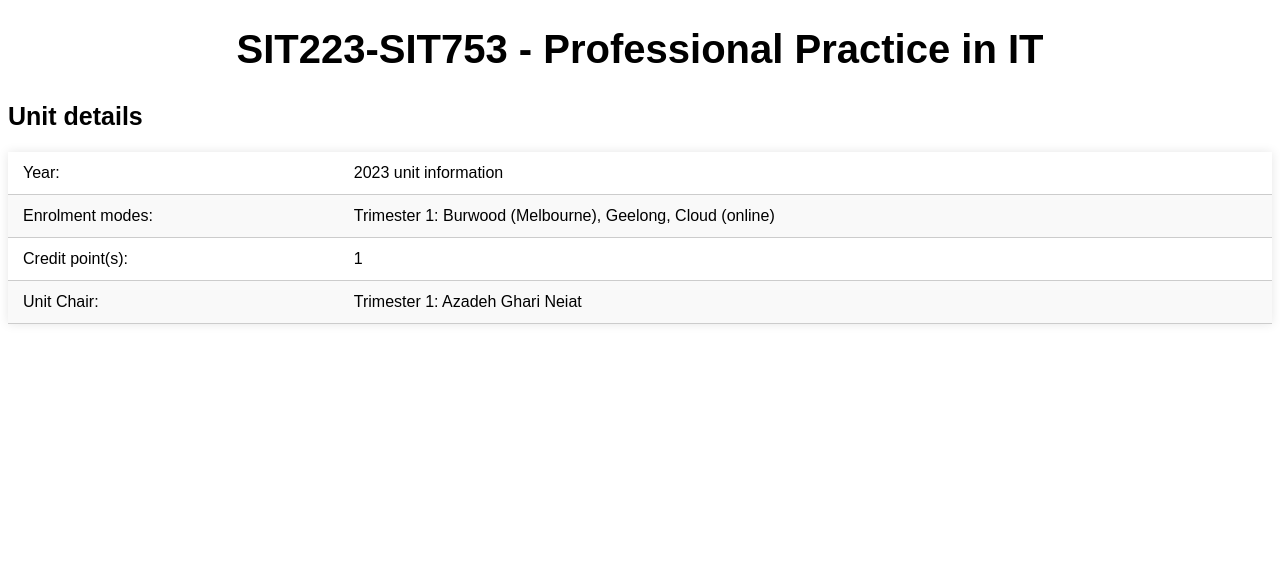
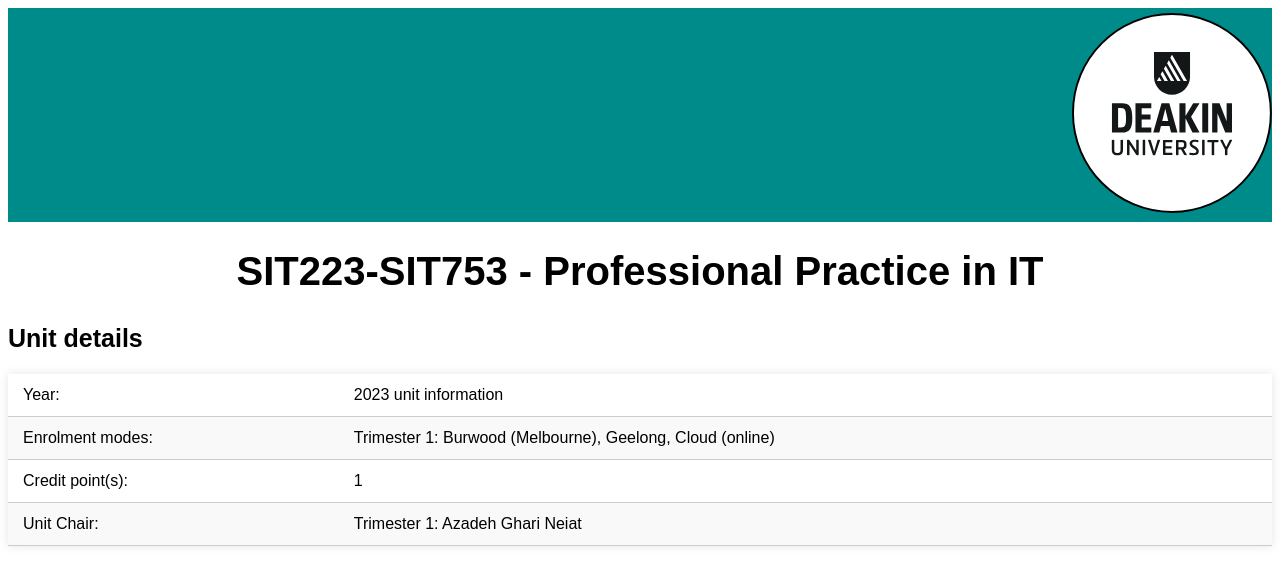
Before and after one commit to 71be7/Deakin-Unit-Page, a plain HTML site: page index.html in a window 1280 px wide. Drawn offline with Linux system fonts and the light colour scheme.

Commit message:
add new header and logo

```diff
--- a/index.html
+++ b/index.html
@@ -4,6 +4,11 @@
     <title>Home</title>
     <link rel="stylesheet" type="text/css" media="screen" href="main.css" />
   </head>
+
+<div>
+  <img src="logo.svg" alt="Deakin" width="200" height="210">
+</div>
+
   <body>
     <h1>SIT223-SIT753 - Professional Practice in IT</h1>
 
--- a/main.css
+++ b/main.css
@@ -47,3 +47,8 @@
 tr:hover {
   background-color: #f1f1f1;
 }
+
+div {
+  background-color: darkcyan;
+  text-align: right;
+}
```
Also changed, not shown: logo.svg (added).
